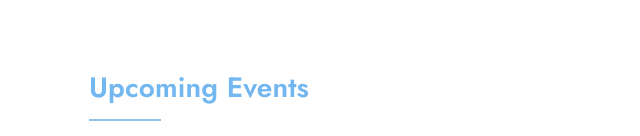
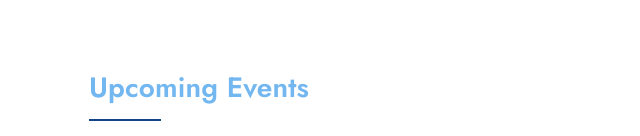
Before and after one commit to naascboston/website, a plain HTML site: page index.html in a window 1280 px wide. Shown: the part 664-800 px from the top of the page, 0-640 px from the left. Drawn offline with Linux system fonts and the light colour scheme.

Commit message:
Change h2 after pseudo-element background color

```diff
--- a/styles.css
+++ b/styles.css
@@ -3,7 +3,7 @@
 body{margin:0;background:var(--bg);color:var(--text);font-family:"Jost","Helvetica Neue",Arial,sans-serif;font-size:22px;line-height:1.6;letter-spacing:.005em}
 h1,h2,h3{font-size:32px;line-height:1.25;margin:0 0 .6em;color:var(--accent);font-weight:600}
 h2{margin-bottom:1.1em}
-h2::after{content:"";display:block;width:72px;height:2px;background:var(--main);margin-top:14px}
+h2::after{content:"";display:block;width:72px;height:2px;background:#114488;margin-top:14px}
 p{margin:0 0 1em}
 a{color:var(--accent)}
 :focus-visible{outline:4px solid var(--accent);outline-offset:3px}
```
